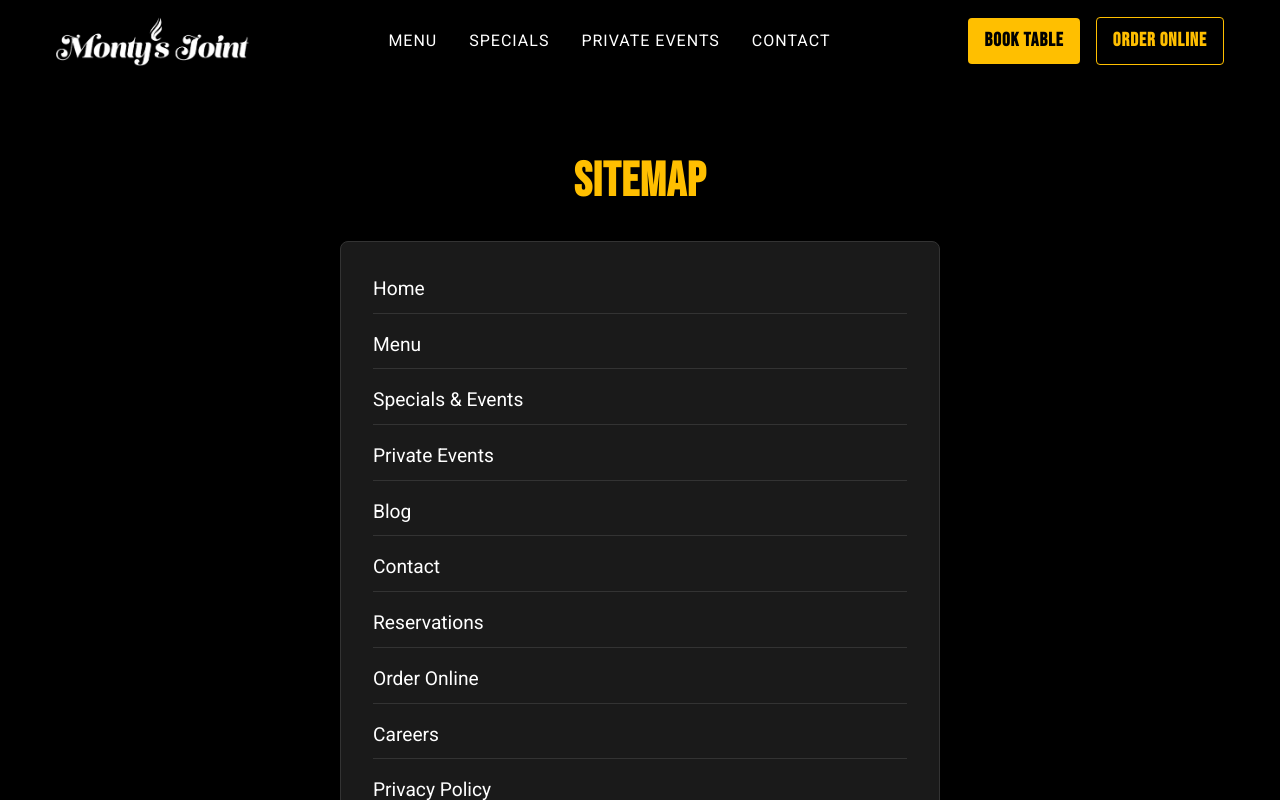
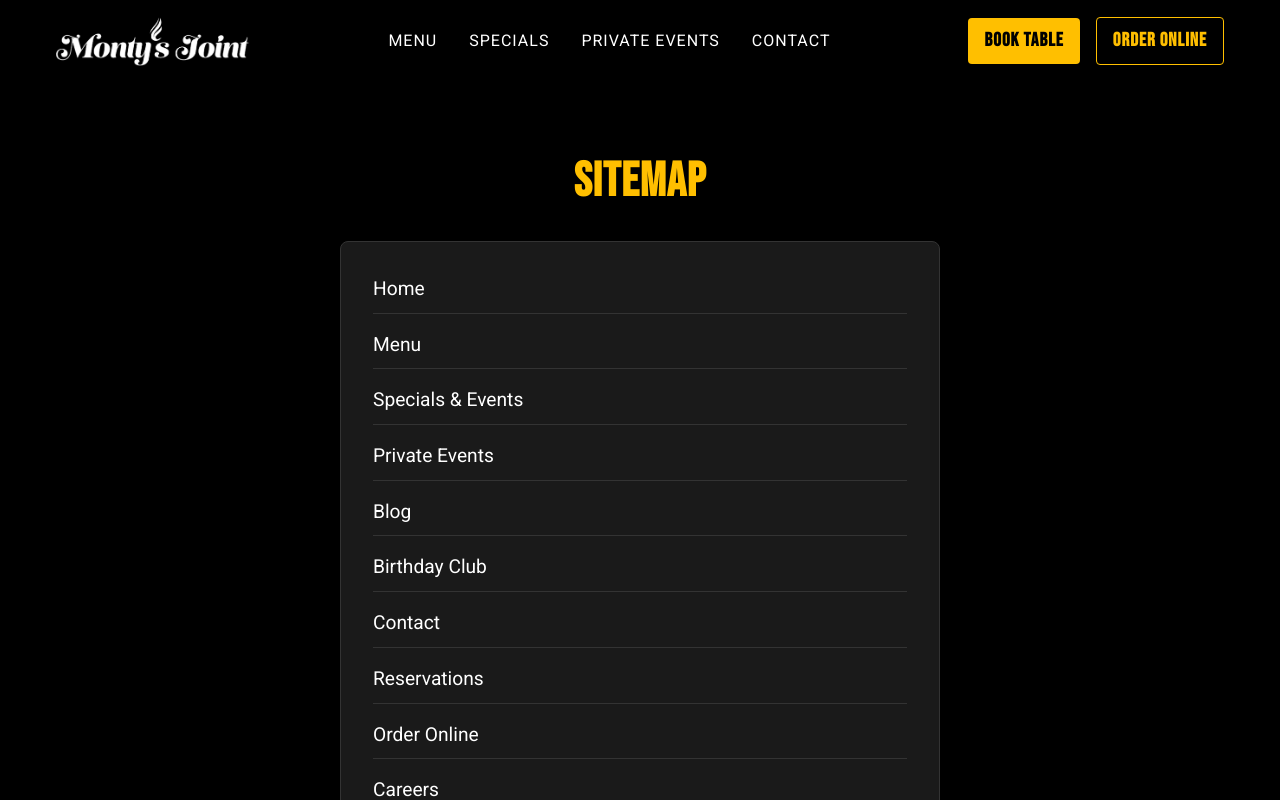
Before and after one commit to dmahoneyfrayze/montys-joint, a React (Vite) app: page /sitemap in a window 1280 px wide. Shown: the top 800 px of the page. Built offline with nearby package versions, Linux system fonts and the light colour scheme.

Commit message:
Fix sitemap page links

```diff
--- a/src/pages/Sitemap.jsx
+++ b/src/pages/Sitemap.jsx
@@ -11,12 +11,13 @@ const Sitemap = () => {
         { name: 'Specials & Events', path: '/promotions' },
         { name: 'Private Events', path: '/private-events' },
         { name: 'Blog', path: '/blog' },
+        { name: 'Birthday Club', path: '/birthday-club' },
         { name: 'Contact', path: '/contact' },
         { name: 'Reservations', path: '/reservations' },
         { name: 'Order Online', path: '/order' },
         { name: 'Careers', path: '/careers' },
-        { name: 'Privacy Policy', path: '/privacy' },
-        { name: 'Terms of Service', path: '/terms' },
+        { name: 'Privacy Policy', path: '/privacy-policy' },
+        { name: 'Terms of Service', path: '/terms-of-service' },
     ];
 
     return (
```
